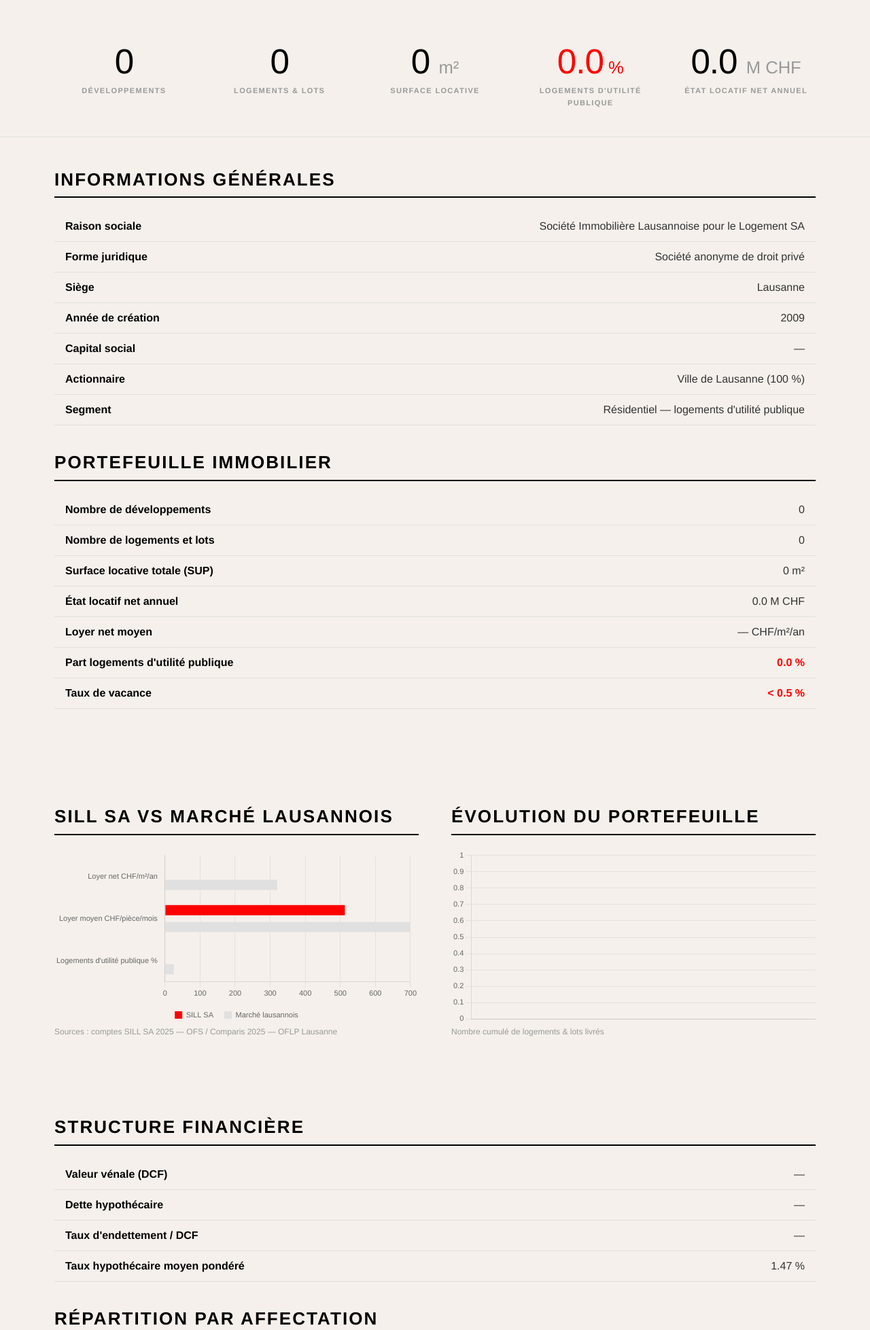
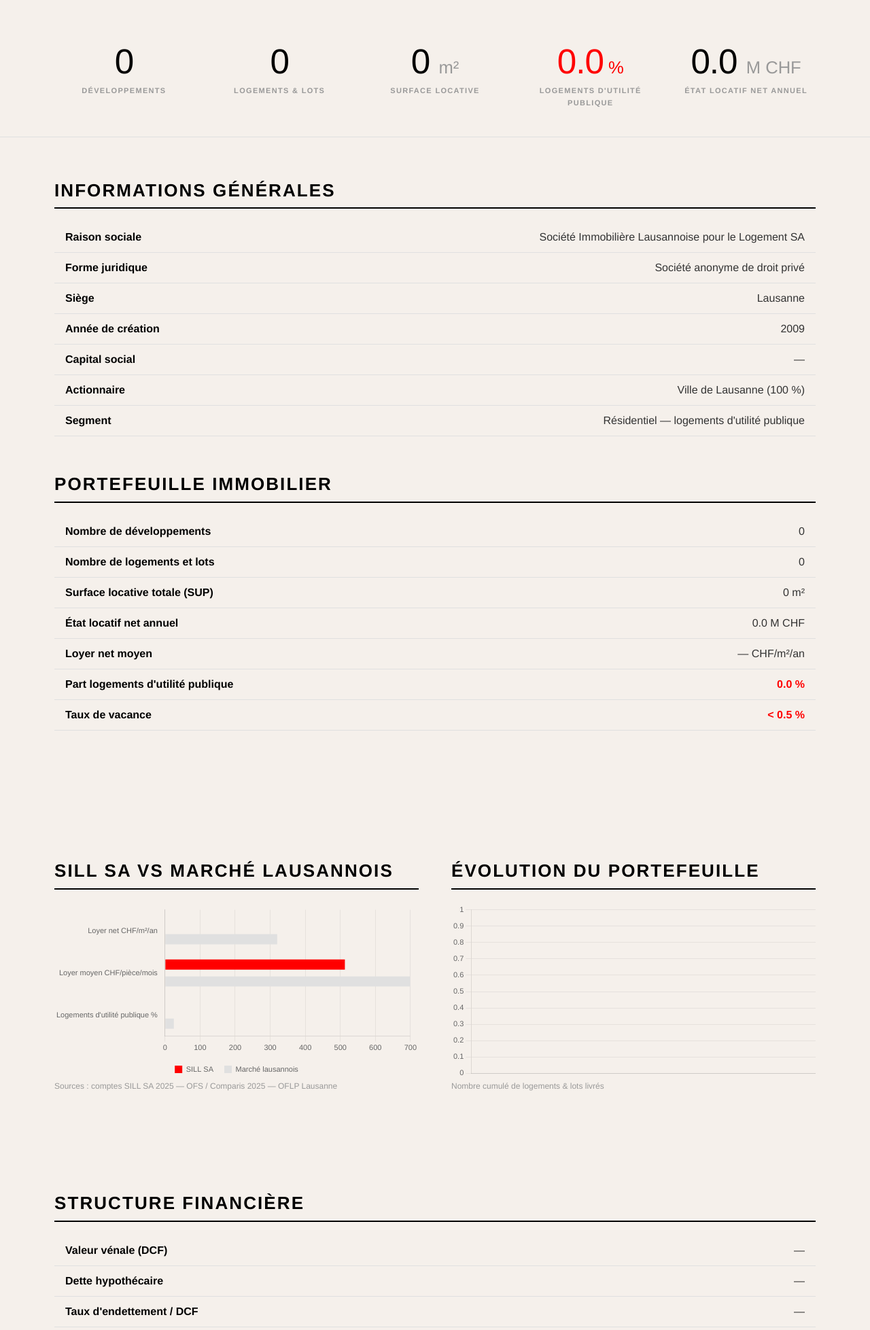
Before and after one commit to pmenoux/sillsa-v2, a PHP site: template site/templates/en-bref.php in a window 1280 px wide. Shown: the part 393-2350 px from the top of the page at 68% size. Run offline with PHP 8.4, Linux system fonts and the light colour scheme; the template is opened without the code that fills it, so the values that code supplies are empty; some libraries are stand-ins or nearby versions.

Commit message:
style(en-bref): aération des sections et blocs (padding 64/72, margin 56)
Co-Authored-By: Claude Opus 4.6 (1M context) <noreply@anthropic.com>

```diff
--- a/site/assets/css/style.css
+++ b/site/assets/css/style.css
@@ -2843,7 +2843,7 @@ main {
 
 /* ── Sections ── */
 .section-enbref {
-  padding: 48px 0 56px;
+  padding: 64px 0 72px;
 }
 
 .section-enbref--alt {
@@ -2919,7 +2919,7 @@ main {
 
 /* ── Blocks ── */
 .enbref-block {
-  margin-bottom: 40px;
+  margin-bottom: 56px;
   page-break-inside: avoid;
 }
 
```
